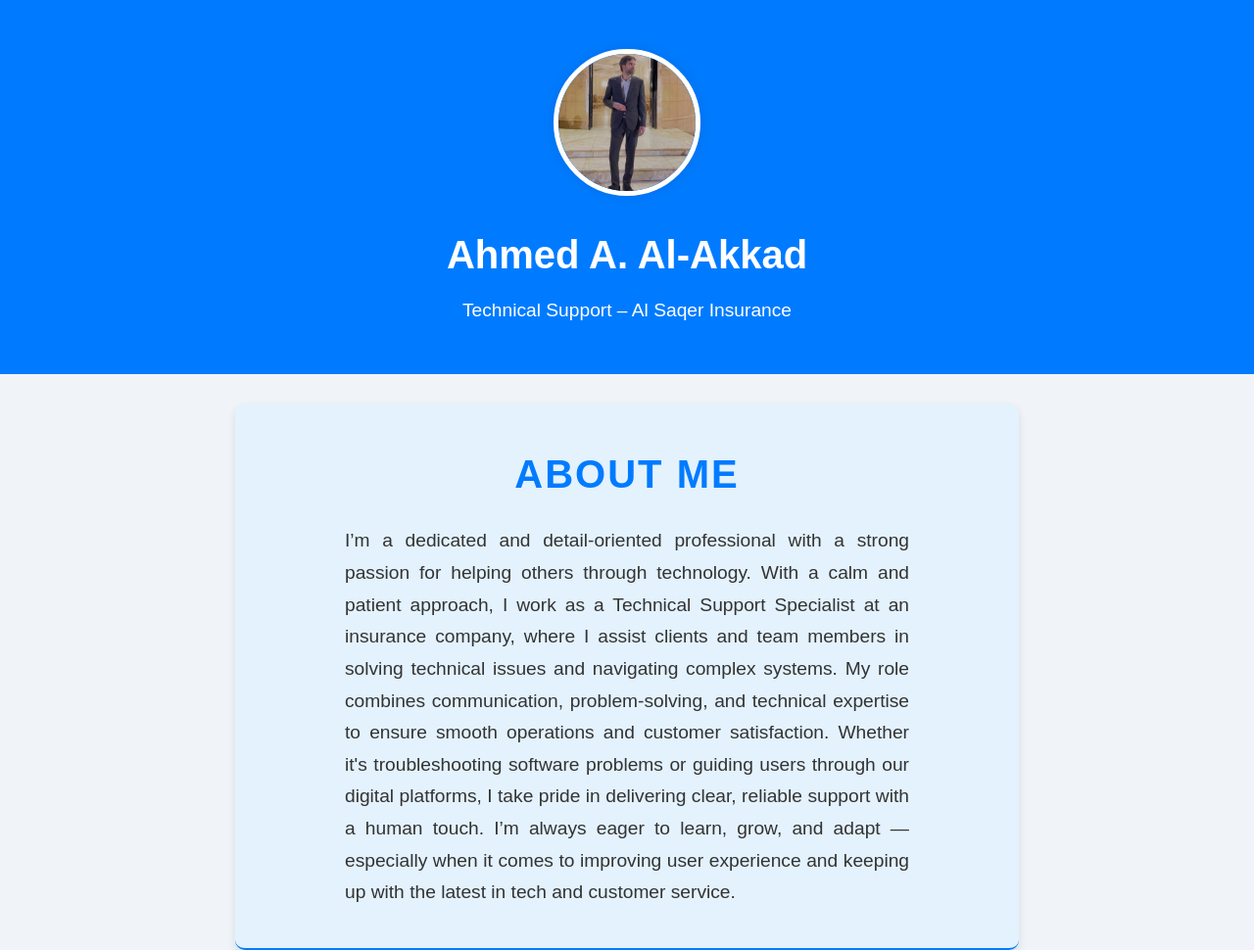
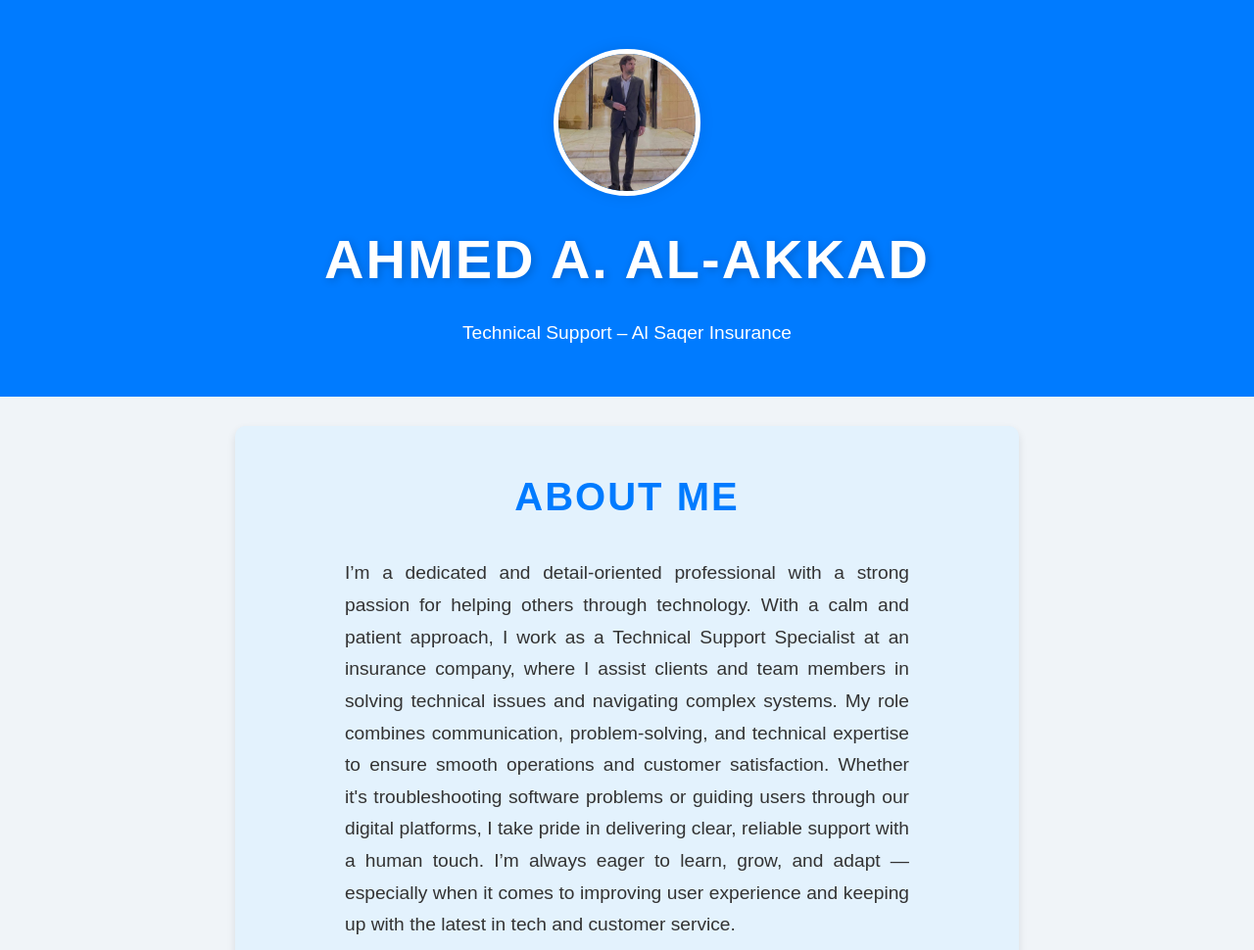
Before and after one commit to aboaqqad/ahmadakkad, a plain HTML site: page index.html in a window 1280 px wide. Shown: the top 970 px of the page at 98% size. Drawn offline with Linux system fonts and the light colour scheme.

Commit message:
Update style.css

```diff
--- a/style.css
+++ b/style.css
@@ -175,3 +175,46 @@ footer p {
   background-color: #BBDEFB;  /* Slightly darker blue on hover */
   transition: background-color 0.3s ease-in-out;
 }
+
+/* Header Styling */
+header {
+  background-color: #007BFF;  /* Blue background for header */
+  color: #fff;
+  text-align: center;
+  padding: 50px 0;
+}
+
+h1 {
+  font-size: 3.5em;  /* Larger font size for the name */
+  font-family: 'Arial', sans-serif;
+  font-weight: bold;
+  text-transform: uppercase;  /* Makes the name all caps for impact */
+  color: #fff;
+  letter-spacing: 2px;  /* Adds spacing between letters for a modern look */
+  text-shadow: 2px 2px 10px rgba(0, 0, 0, 0.2);  /* Subtle shadow to make the text pop */
+  margin-bottom: 15px;
+}
+
+/* Make sure the profile image and text are aligned well */
+.container {
+  display: flex;
+  flex-direction: column;
+  justify-content: center;
+  align-items: center;
+}
+
+.profile-img {
+  width: 150px;
+  height: 150px;
+  border-radius: 50%;
+  border: 5px solid #fff;
+  box-shadow: 0 0 15px rgba(0, 0, 0, 0.1);
+  margin-bottom: 20px;
+}
+
+/* Add a subtle hover effect to the name */
+h1:hover {
+  color: #FFD700;  /* Gold color on hover for a subtle effect */
+  cursor: pointer;  /* Changes cursor to pointer when hovered */
+  transition: color 0.3s ease;
+}
```
